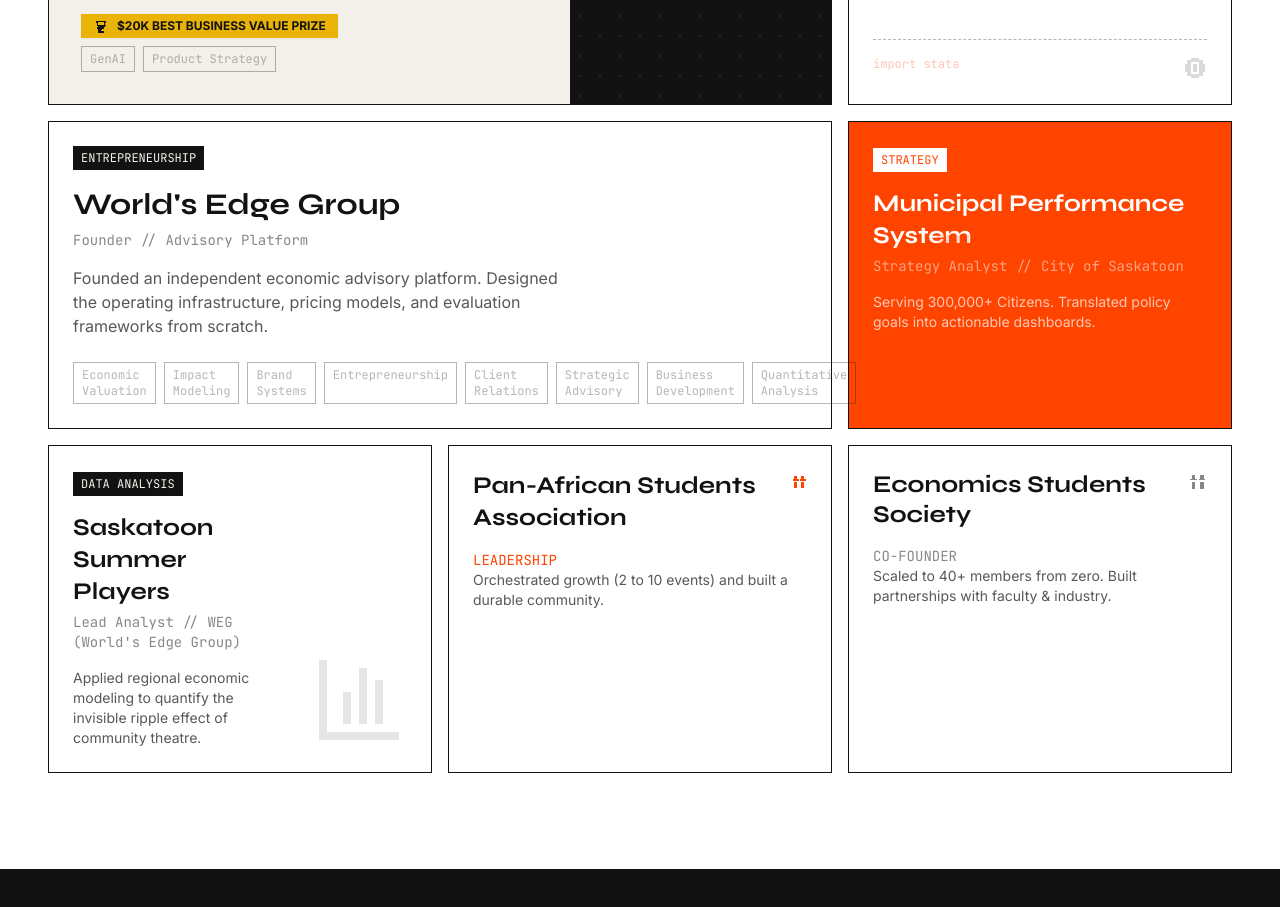
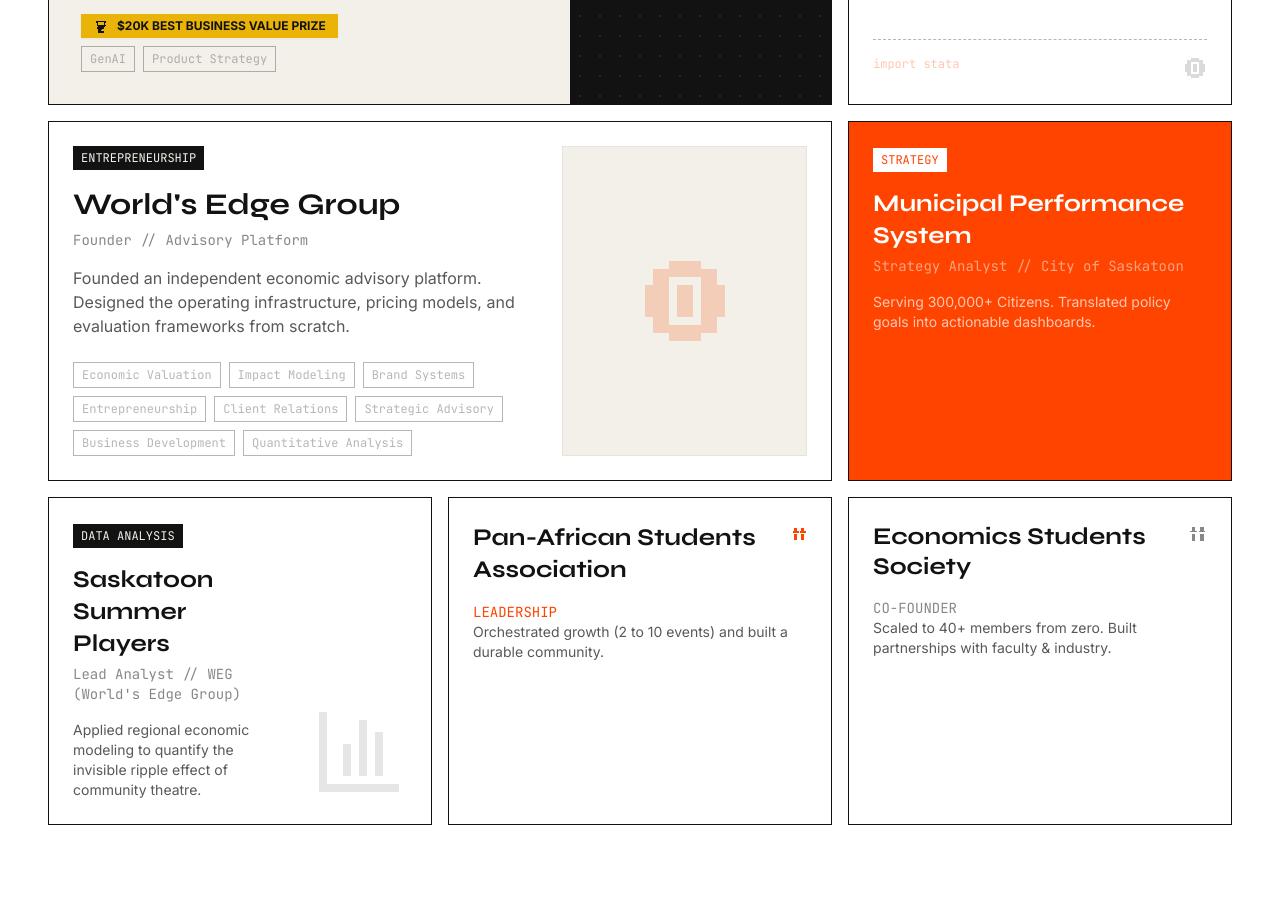
Before and after one commit to A-Pamimo/pamimo_com, a Next.js app: page / in a window 1280 px wide. Shown: the part 2220-3127 px from the top of the page. Built offline with nearby package versions, Linux system fonts and the light colour scheme.

Commit message:
Fix WEG card overflow with proper flex constraints

```diff
--- a/components/ProjectCard.tsx
+++ b/components/ProjectCard.tsx
@@ -62,24 +62,24 @@
   // WEG Prominent layout
   if (project.id === 'weg') {
     return (
-      <div onClick={() => onClick(project)} className={`project-card ${className} border border-ink dark:border-white/20 p-6 group hover:shadow-hard transition-all cursor-hoverable cursor-pointer bg-white dark:bg-charcoal flex flex-col justify-between`}>
+      <div onClick={() => onClick(project)} className={`project-card ${className} border border-ink dark:border-white/20 p-6 group hover:shadow-hard transition-all cursor-hoverable cursor-pointer bg-white dark:bg-charcoal flex flex-col justify-between overflow-hidden`}>
          <div className="flex flex-col md:flex-row gap-8 h-full pointer-events-none">
-             <div className="flex-1 flex flex-col justify-between">
+             <div className="flex-1 flex flex-col justify-between min-w-0">
                  <div>
                     <div className="flex justify-between items-center mb-4">
                         <span className="font-mono text-xs bg-ink text-cream dark:bg-white dark:text-ink px-2 py-1">ENTREPRENEURSHIP</span>
                     </div>
-                    <h3 className="font-display font-bold text-3xl mb-2">{project.title}</h3>
+                    <h3 className="font-display font-bold text-3xl mb-2 break-words">{project.title}</h3>
                     <p className="text-sm font-mono opacity-50 mb-4">{project.subtitle}</p>
                     <p className="opacity-70 max-w-lg">Founded an independent economic advisory platform. Designed the operating infrastructure, pricing models, and evaluation frameworks from scratch.</p>
                  </div>
-                 <div className="mt-6 flex gap-2">
+                 <div className="mt-6 flex gap-2 flex-wrap">
                     {project.stack.map(s => (
                         <span key={s} className="border border-current opacity-30 px-2 py-1 text-xs font-mono">{s}</span>
                     ))}
                  </div>
              </div>
-             <div className="md:w-1/3 flex items-center justify-center bg-cream dark:bg-zinc-800/50 p-4 border border-ink/5 dark:border-white/5">
+             <div className="md:w-1/3 flex-shrink-0 flex items-center justify-center bg-cream dark:bg-zinc-800/50 p-4 border border-ink/5 dark:border-white/5">
                  {getIcon('weg')}
              </div>
          </div>
```
